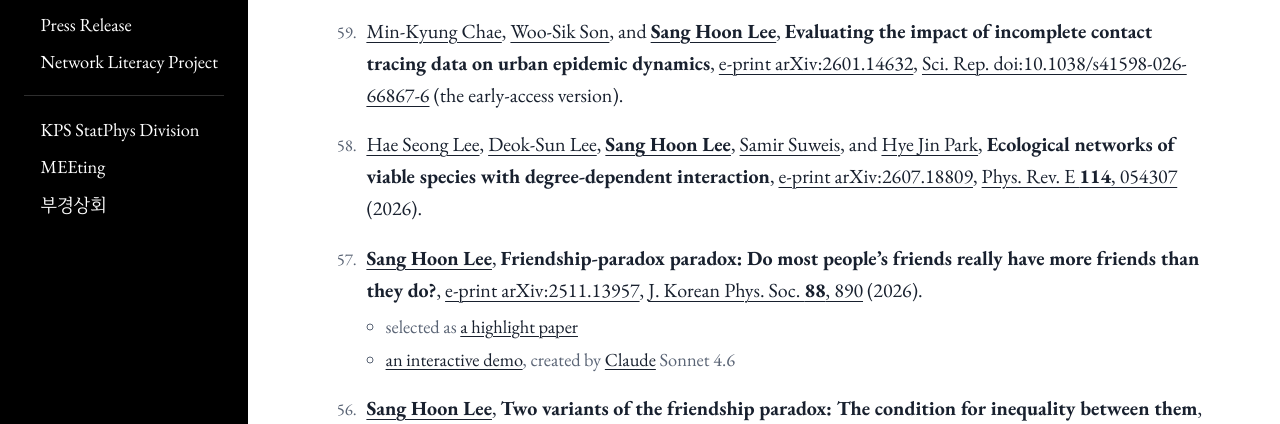
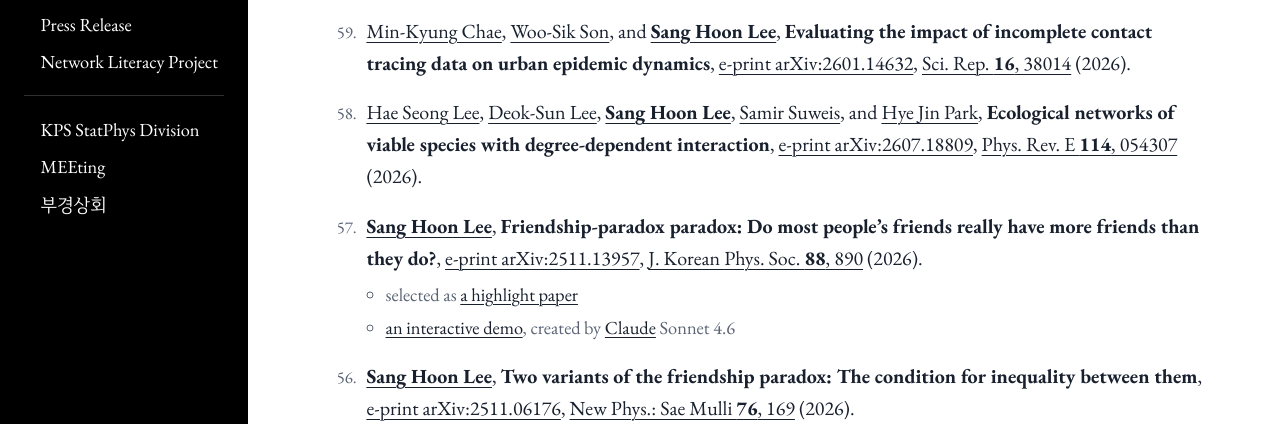
Before and after one commit to lshlj82/lshlj82.github.io, a plain HTML site: page publications.html in a window 1280 px wide. Shown: the part 318-742 px from the top of the page. Drawn offline with nearby package versions, Linux system fonts and the light colour scheme.

Commit message:
Update publications.html

```diff
--- a/publications.html
+++ b/publications.html
@@ -64,7 +64,7 @@
 </ul>
 </li>
 <li>
-<p><a href="https://scholar.google.com/citations?user=Qd8H4LsAAAAJ">Min-Kyung Chae</a>, <a href="https://scholar.google.com/citations?user=zys_XCoAAAAJ">Woo-Sik Son</a>, and <a href="pi.html"><strong>Sang Hoon Lee</strong></a>, <strong>Evaluating the impact of incomplete contact tracing data on urban epidemic dynamics</strong>, <a href="https://arxiv.org/abs/2601.14632">e-print arXiv:2601.14632</a>, <a href="https://www.nature.com/articles/s41598-026-66867-6">Sci. Rep. doi:10.1038/s41598-026-66867-6</a> <span class="nobr">(the</span> early-access version).</p>
+<p><a href="https://scholar.google.com/citations?user=Qd8H4LsAAAAJ">Min-Kyung Chae</a>, <a href="https://scholar.google.com/citations?user=zys_XCoAAAAJ">Woo-Sik Son</a>, and <a href="pi.html"><strong>Sang Hoon Lee</strong></a>, <strong>Evaluating the impact of incomplete contact tracing data on urban epidemic dynamics</strong>, <a href="https://arxiv.org/abs/2601.14632">e-print arXiv:2601.14632</a>, <a href="https://www.nature.com/articles/s41598-026-66867-6">Sci. Rep. <strong>16</strong>, 38014</a> <span class="nobr">(2026).</p>
 </li>
 <li>
 <p><a href="https://scholar.google.com/citations?user=P9q8_R4AAAAJ">Hae Seong Lee</a>, <a href="https://scholar.google.com/citations?user=9WByIioAAAAJ">Deok-Sun Lee</a>, <a href="pi.html"><strong>Sang Hoon Lee</strong></a>, <a href="https://scholar.google.com/citations?user=oorpe-wAAAAJ">Samir Suweis</a>, and <a href="https://scholar.google.com/citations?user=3bG4zqgAAAAJ">Hye Jin Park</a>, <strong>Ecological networks of viable species with degree-dependent interaction</strong>, <a href="https://arxiv.org/abs/2607.18809">e-print arXiv:2607.18809</a>, <a href="https://journals.aps.org/pre/accepted/10.1103/ckx2-zbrb">Phys. Rev. E <strong>114</strong>, 054307</a> <span class="nobr">(2026).</span></p>
```
